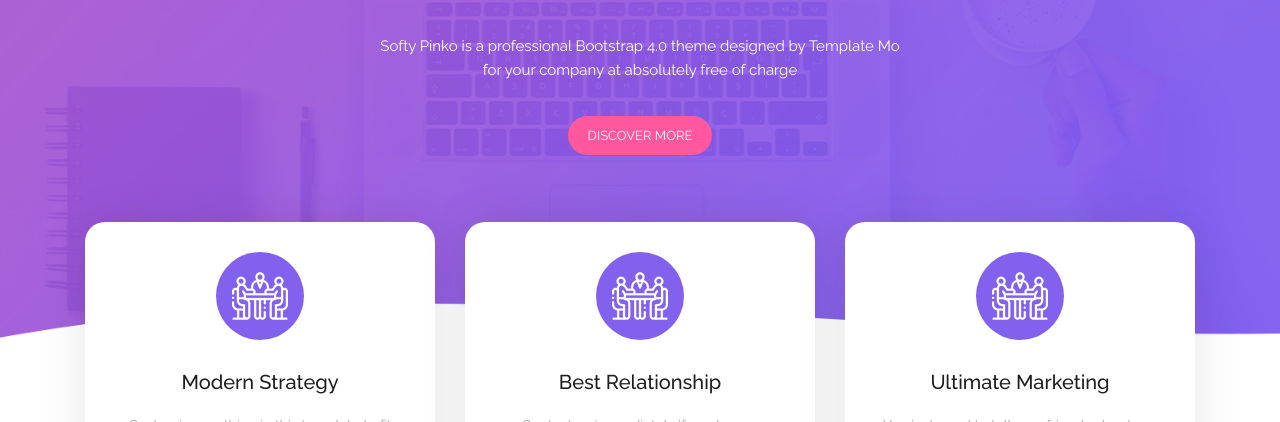
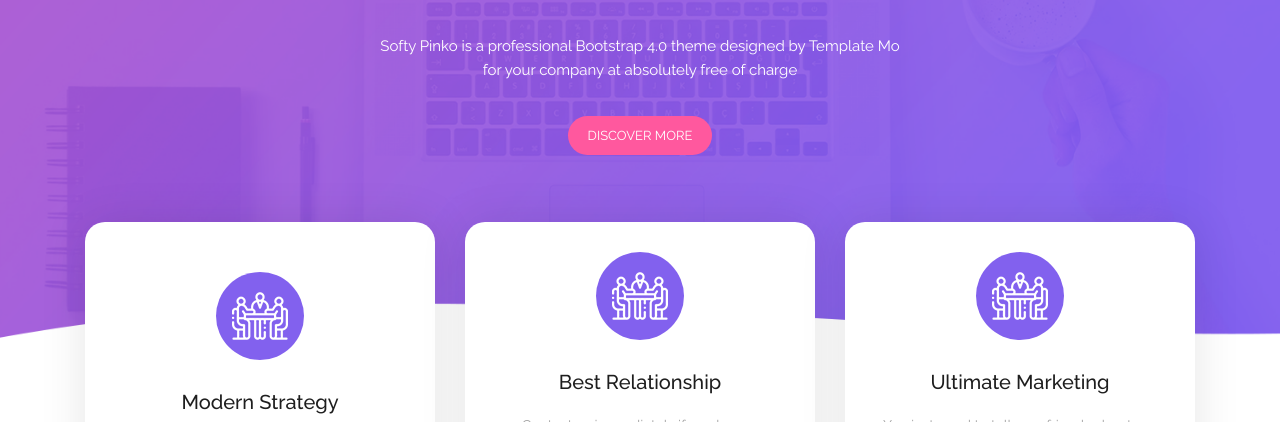
Before and after one commit to k4nnguyen/Web_Project_1, a plain HTML site: page index.html in a window 1280 px wide. In both pictures the pointer is over the element 260 px from the left and 741 px from the top of the page. Shown: the part 378-800 px from the top of the page. Drawn offline with nearby package versions, Linux system fonts and the light colour scheme; a script that the page names is missing.

Commit message:
updated 3

```diff
--- a/style.css
+++ b/style.css
@@ -79,8 +79,11 @@
   background-color: #fff;
   text-align: center;
   cursor: pointer;
+  transition: all 0.3s ease-in-out 0s;
 }
-
+.section-two .inner-box:hover {
+  padding: 50px;
+}
 .section-two .inner-box .inner-icon {
   display: inline-flex;
   margin: 0 auto;
```
